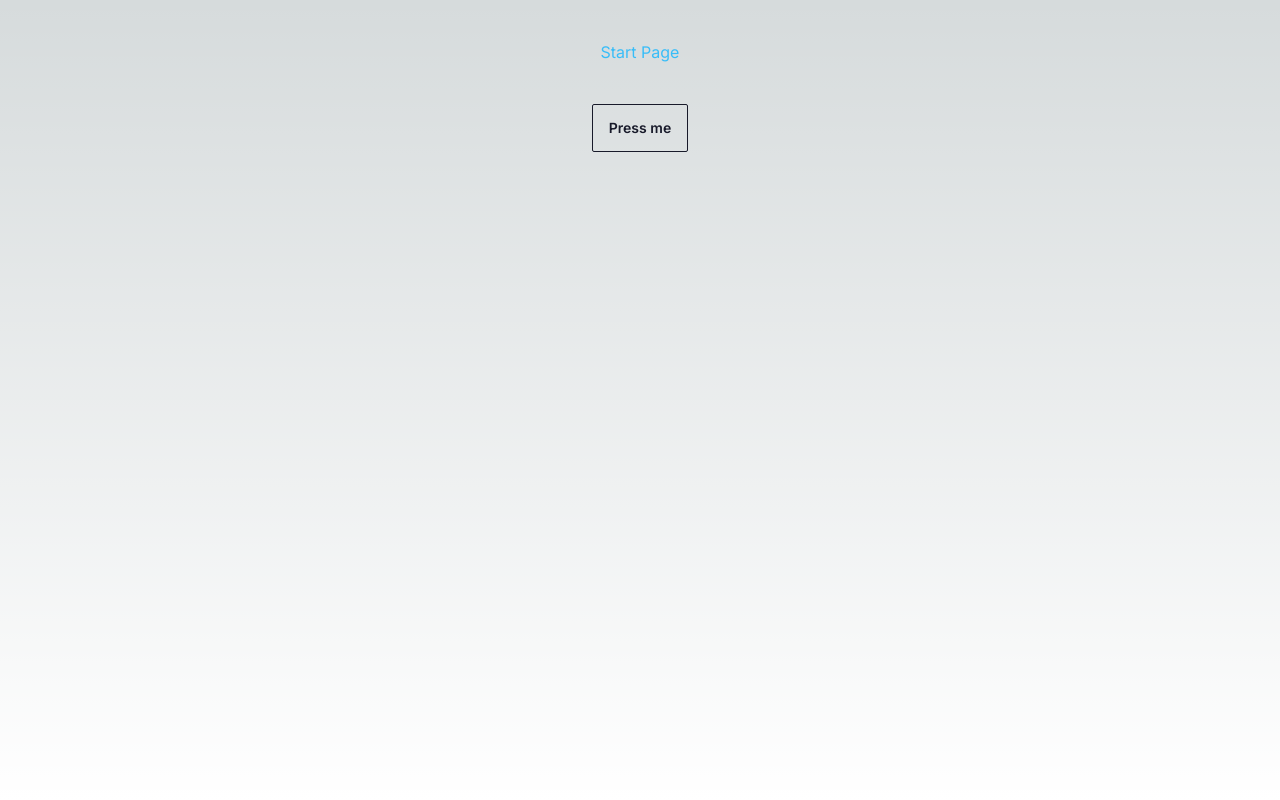
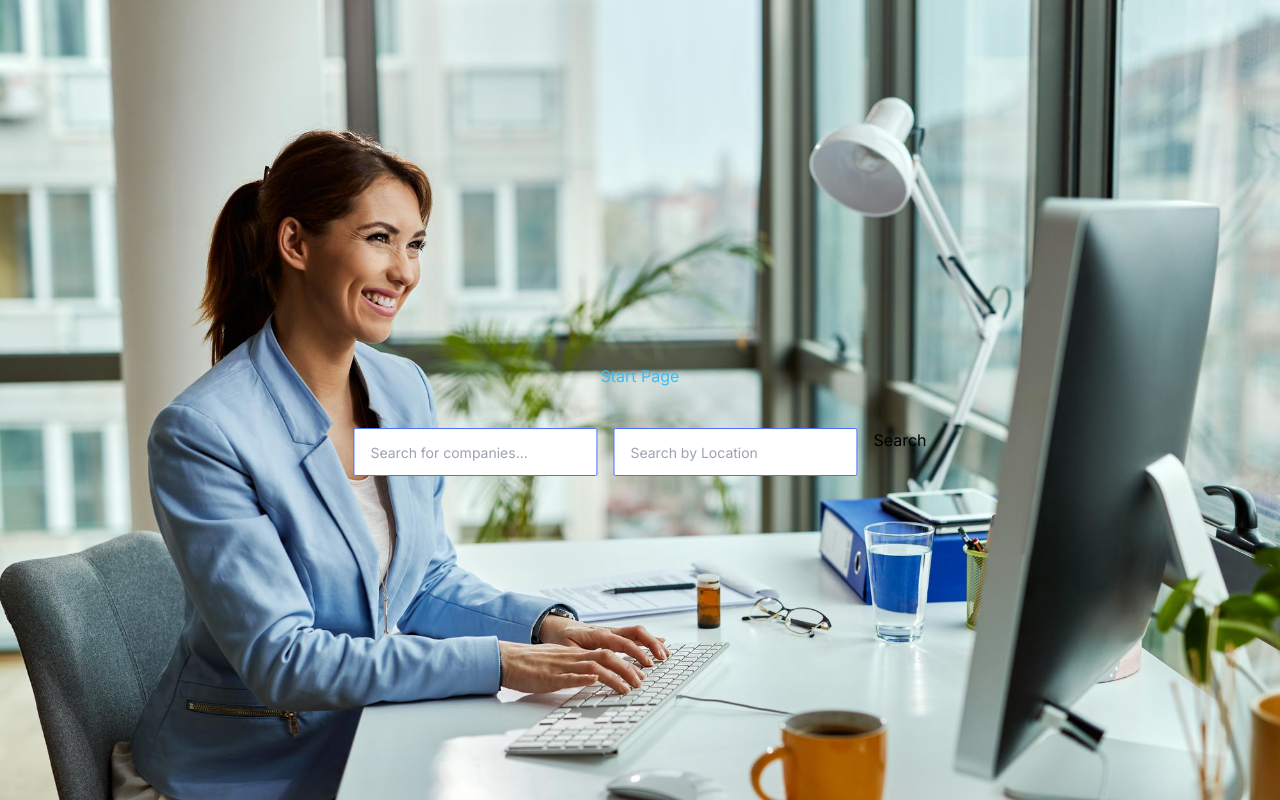
Before and after one commit to CFredsgaard/bachelor-project, a Next.js app: page / in a window 1280 px wide. Built offline with nearby package versions, Linux system fonts and the light colour scheme.

Commit message:
Added background, search bars

```diff
--- a/app/overview/header/Searchbar.tsx
+++ b/app/overview/header/Searchbar.tsx
@@ -1,6 +1,6 @@
 import CompanyDecorator from "@/app/models/CompanyDecorator";
-import React, { useState } from "react";
-import CompanyList from "../displayCompanies/CompanyList";
+import React, { useState, useEffect } from "react";
+import { useSearchParams } from "next/navigation";
 
 interface CompanySearchBarProps {
   allCompanies: CompanyDecorator[];
@@ -15,17 +15,28 @@ const Searchbar: React.FC<CompanySearchBarProps> = ({
 }) => {
   const [searchTerm, setSearchTerm] = useState<string>("");
   const [locationTerm, setLocationTerm] = useState<string>("");
+  const searchParams = useSearchParams();
+
+  useEffect(() => {
+    if (searchParams.get("searchTerm1") || searchParams.get("searchTerm2")) {
+      setSearchTerm(searchParams.get("searchTerm1") ?? "");
+      setLocationTerm(searchParams.get("searchTerm2") ?? "");
+
+      handleSearch();
+    }
+  });
 
   const handleSearch = () => {
     //Retrieve all companies
     const companyList = [...allCompanies];
-    console.log(searchTerm);
+
     //Filter based on search terms
     const filteredData = companyList.filter(
       (item) =>
         item.company.name.toLowerCase().includes(searchTerm.toLowerCase()) &&
         item.company.location.toLowerCase().includes(locationTerm.toLowerCase())
     );
+
     //Display companies matching search terms
     updateCompanies(filteredData);
     updateShouldSort(true);
--- a/app/page.tsx
+++ b/app/page.tsx
@@ -1,11 +1,45 @@
+"use client";
+
 import Link from "next/link";
-
+import { useState } from "react";
 
 export default function Home() {
+  const [searchTerm1, setSearchTerm1] = useState<string>("");
+  const [searchTerm2, setSearchTerm2] = useState<string>("");
+
   return (
-    <main className='flex min-h-screen flex-col items-center p-76'>
-      <h1 className='text-sky-400 py-10'>Start Page</h1>
-      <Link className='btn btn-outline' href="overview" > Press me </Link>
+    <main className="flex min-h-screen flex-col items-center p-76">
+      <div className="bg-searchpage bg-no-repeat bg-cover w-screen h-screen -z-0"></div>
+      <div className="absolute top-[50%] left-[50%] translate-x-[-50%] translate-y-[-50%] text-center">
+        <h1 className="text-sky-400 py-10">Start Page</h1>
+        <div className="grid gap-4 grid-flow-col">
+          {/* Search Bar 1 */}
+          <input
+            type="text"
+            placeholder="Search for companies..."
+            className="input input-bordered input-primary input-md"
+            onChange={(evt) => setSearchTerm1(evt.target.value)}
+          />
+          {/* Search Bar 2 */}
+          <input
+            type="text"
+            placeholder="Search by Location"
+            className="input input-bordered input-primary input-md"
+            onChange={(evt) => setSearchTerm2(evt.target.value)}
+          />
+          <Link
+            href={{
+              pathname: "/overview",
+              query: {
+                searchTerm1: searchTerm1,
+                searchTerm2: searchTerm2,
+              },
+            }}
+          >
+            Search
+          </Link>
+        </div>
+      </div>
     </main>
-  )
+  );
 }
--- a/tailwind.config.ts
+++ b/tailwind.config.ts
@@ -1,17 +1,18 @@
-import type { Config } from 'tailwindcss'
+import type { Config } from "tailwindcss";
 
 const config: Config = {
   content: [
-    './pages/**/*.{js,ts,jsx,tsx,mdx}',
-    './components/**/*.{js,ts,jsx,tsx,mdx}',
-    './app/**/*.{js,ts,jsx,tsx,mdx}',
+    "./pages/**/*.{js,ts,jsx,tsx,mdx}",
+    "./components/**/*.{js,ts,jsx,tsx,mdx}",
+    "./app/**/*.{js,ts,jsx,tsx,mdx}",
   ],
   theme: {
     extend: {
       backgroundImage: {
-        'gradient-radial': 'radial-gradient(var(--tw-gradient-stops))',
-        'gradient-conic':
-          'conic-gradient(from 180deg at 50% 50%, var(--tw-gradient-stops))',
+        "gradient-radial": "radial-gradient(var(--tw-gradient-stops))",
+        "gradient-conic":
+          "conic-gradient(from 180deg at 50% 50%, var(--tw-gradient-stops))",
+        "searchpage": "url('../public/images/woman-at-pc.jpg')",
       },
     },
   },
@@ -20,5 +21,5 @@ const config: Config = {
   daisyui: {
     themes: ["corporate"],
   },
-}
-export default config
+};
+export default config;
```
Also changed, not shown: public/images/woman-at-pc.jpg (added).
